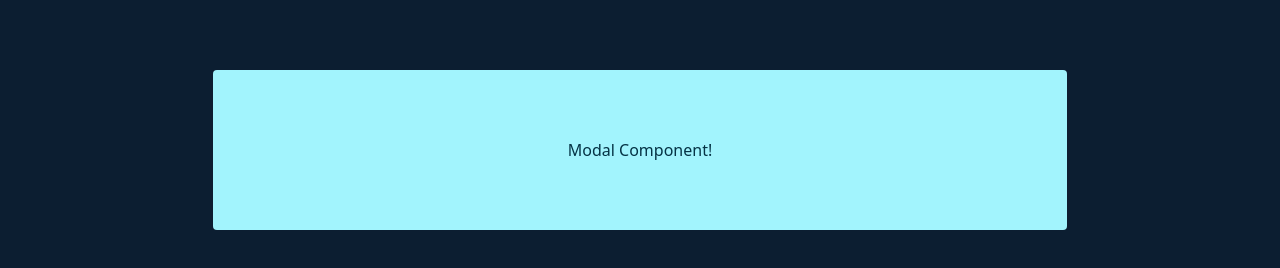
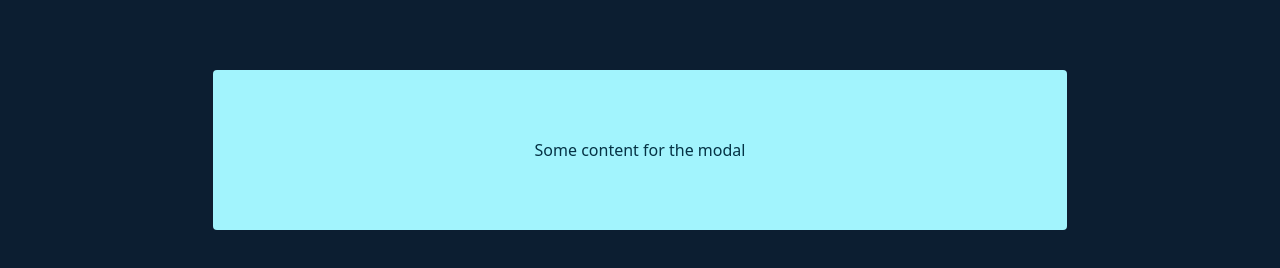
Before and after one commit to SmackSmash/comps-ts, a React (Vite) app: page /modal in a window 1280 px wide. Both pictures are taken after a click on the button "Show Modal". Shown: the part 250-518 px from the top of the page. Built offline with nearby package versions, Linux system fonts and the light colour scheme.

Commit message:
Added ability to add children to modal

```diff
--- a/src/components/Modal.tsx
+++ b/src/components/Modal.tsx
@@ -1,8 +1,8 @@
-import type { FC, MouseEvent } from 'react';
+import type { FC, MouseEvent, ReactNode } from 'react';
 import { createPortal } from 'react-dom';
 import { motion } from 'motion/react';
 
-const Modal: FC<{ onClose: () => void }> = ({ onClose }) => {
+const Modal: FC<{ onClose: () => void; children: ReactNode }> = ({ onClose, children }) => {
   const handleClick = (e: MouseEvent<HTMLDivElement>) => {
     e.stopPropagation();
     console.log('Clicked inside modal!');
@@ -20,7 +20,7 @@ const Modal: FC<{ onClose: () => void }> = ({ onClose }) => {
         onClick={handleClick}
         className='flex h-40 w-2/3 items-center justify-center rounded bg-cyan-200 p-2 text-cyan-950'
       >
-        Modal Component!
+        {children}
       </div>
     </motion.div>,
     document.body
--- a/src/routes/modal.tsx
+++ b/src/routes/modal.tsx
@@ -16,7 +16,13 @@ const RouteComponent = () => {
       <Button style='success' rounded onClick={handleClick}>
         Show Modal
       </Button>
-      <AnimatePresence>{showModal && <Modal key='modal' onClose={handleClick} />}</AnimatePresence>
+      <AnimatePresence>
+        {showModal && (
+          <Modal key='modal' onClose={handleClick}>
+            Some content for the modal
+          </Modal>
+        )}
+      </AnimatePresence>
     </div>
   );
 };
```
